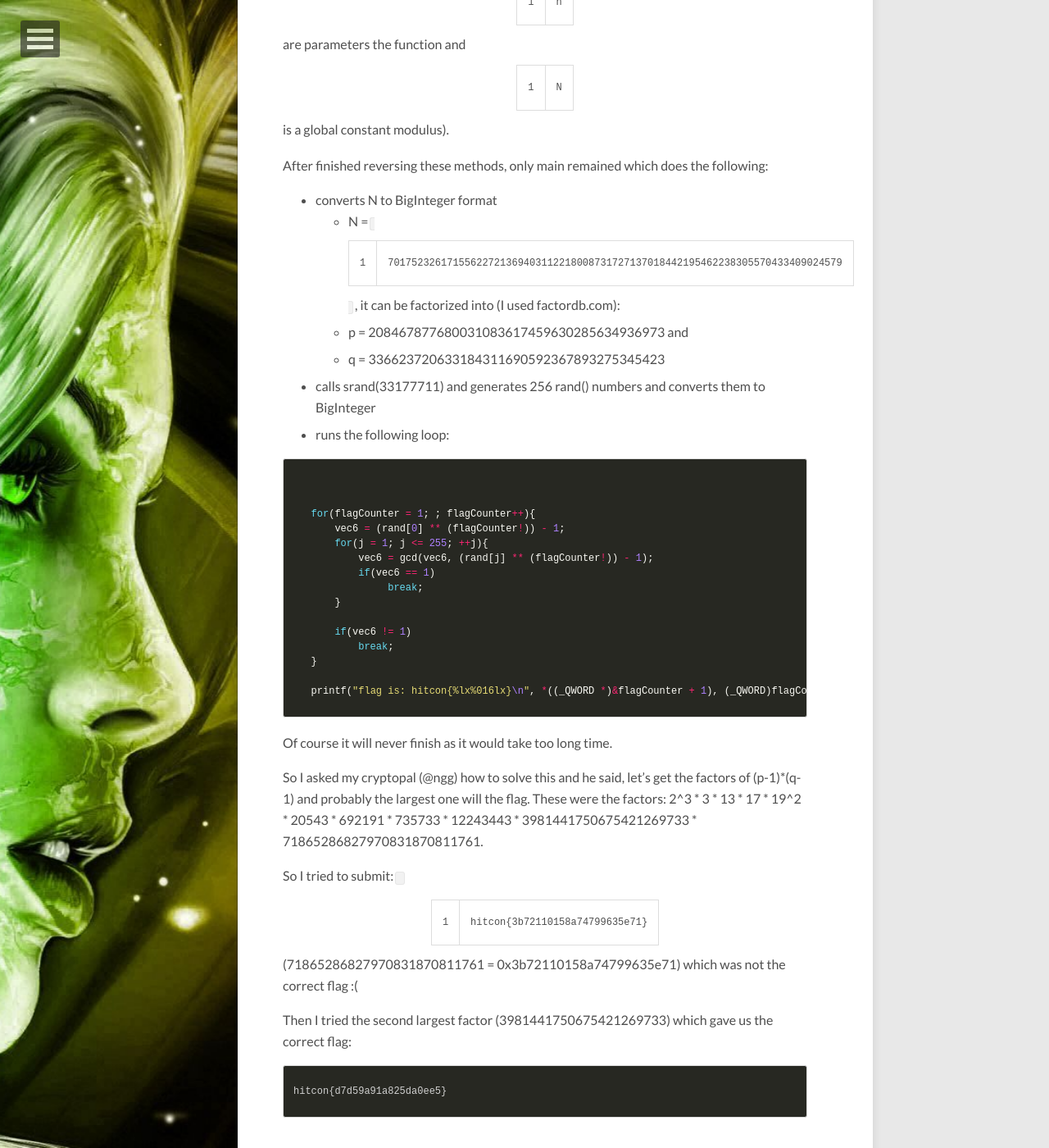
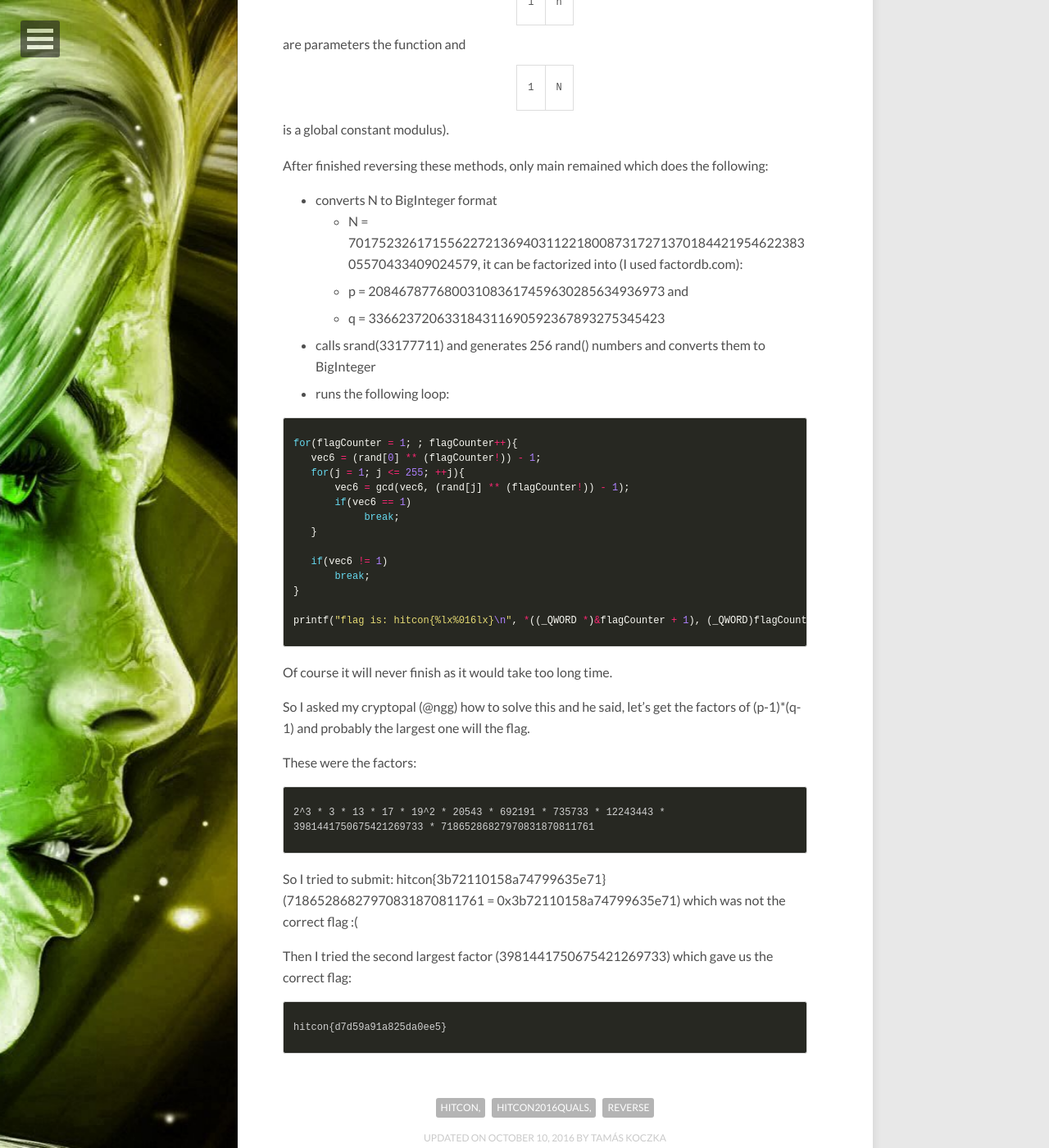
Before and after one commit to koczkatamas/blog, a Jekyll site: the page built from _posts/2016-10-10-hitcon-2016-quals-omegamon.md, in a window 1280 px wide and 1400 px high, scrolled down 994 px. Shown: the whole window at 82% size. Built offline with Jekyll 4.4.1, drawn with Linux system fonts in a browser that asks for light colours; nearby versions of some CDN libraries; comment, search, counter and statistics services are not loaded.

Commit message:
Formatting fix... ...again

```diff
--- a/_posts/2016-10-10-hitcon-2016-quals-omegamon.md
+++ b/_posts/2016-10-10-hitcon-2016-quals-omegamon.md
@@ -23,35 +23,39 @@ The only weird one (0xBDB) was the one which calculated this: `(x ** (n!)) % N`.
 After finished reversing these methods, only main remained which does the following:
 
 - converts N to BigInteger format
-  - N = `70175232617155622721369403112218008731727137018442195462238305570433409024579`, it can be factorized into (I used factordb.com):
+  - N = 70175232617155622721369403112218008731727137018442195462238305570433409024579, it can be factorized into (I used factordb.com):
   - p = 208467877680031083617459630285634936973 and
   - q = 336623720633184311690592367893275345423
 - calls srand(33177711) and generates 256 rand() numbers and converts them to BigInteger
 - runs the following loop:
 
-{% highlight c %}
-{% raw %}
-   for(flagCounter = 1; ; flagCounter++){
-       vec6 = (rand[0] ** (flagCounter!)) - 1;
-       for(j = 1; j <= 255; ++j){
-           vec6 = gcd(vec6, (rand[j] ** (flagCounter!)) - 1);
-           if(vec6 == 1)
-                break;
-       }
-
-       if(vec6 != 1)
-           break;
+{% highlight c %}{% raw %}
+for(flagCounter = 1; ; flagCounter++){
+   vec6 = (rand[0] ** (flagCounter!)) - 1;
+   for(j = 1; j <= 255; ++j){
+       vec6 = gcd(vec6, (rand[j] ** (flagCounter!)) - 1);
+       if(vec6 == 1)
+            break;
    }
 
-   printf("flag is: hitcon{%lx%016lx}\n", *((_QWORD *)&flagCounter + 1), (_QWORD)flagCounter);
-{% endraw %}
-{% endhighlight %}
+   if(vec6 != 1)
+       break;
+}
+
+printf("flag is: hitcon{%lx%016lx}\n", *((_QWORD *)&flagCounter + 1), (_QWORD)flagCounter);
+{% endraw %}{% endhighlight %}
 
 Of course it will never finish as it would take too long time.
 
-So I asked my cryptopal (@ngg) how to solve this and he said, let's get the factors of (p-1)*(q-1) and probably the largest one will the flag. These were the factors: 2^3 * 3 * 13 * 17 * 19^2 * 20543 * 692191 * 735733 * 12243443 * 3981441750675421269733 * 71865286827970831870811761.
+So I asked my cryptopal (@ngg) how to solve this and he said, let's get the factors of (p-1)*(q-1) and probably the largest one will the flag.
 
-So I tried to submit: `hitcon{3b72110158a74799635e71}` (71865286827970831870811761 = 0x3b72110158a74799635e71) which was not the correct flag :(
+These were the factors:
+{% highlight text %}
+2^3 * 3 * 13 * 17 * 19^2 * 20543 * 692191 * 735733 * 12243443 *
+3981441750675421269733 * 71865286827970831870811761
+{% endhighlight %}
+
+So I tried to submit: hitcon{3b72110158a74799635e71} (71865286827970831870811761 = 0x3b72110158a74799635e71) which was not the correct flag :(
 
 Then I tried the second largest factor (3981441750675421269733) which gave us the correct flag:
 
```
Also changed, not shown: _posts/2016-10-10-hitcon-2016-quals-lets-decrypt.md (+2 -6 lines).
